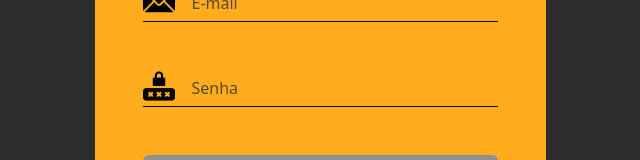
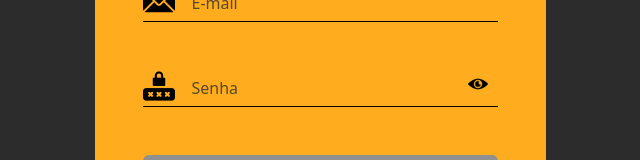
Before and after one commit to KaiqueIvo04/front-projeto-barbearia, a Vue app in the folder projeto-barbearia/: page /auth in a window 1280 px wide. Shown: the part 287-447 px from the top of the page, without its empty margins (320-960 px from the left). Built offline with nearby package versions, Linux system fonts and the light colour scheme; a web font is replaced by a local one.

Commit message:
ajustes login e requests(funcionarios)

```diff
--- a/projeto-barbearia/src/components/auth/LoginForm.vue
+++ b/projeto-barbearia/src/components/auth/LoginForm.vue
@@ -9,13 +9,14 @@
         <div class="container-fluid p-0">
             <div id="login-field" class="d-flex mb-5">
                 <img src="@svg/Email.svg" alt="E-mail">
-                <input v-model="userData.email" type="email" id="input-email" class="form-control" placeholder="E-mail"
-                    required>
+                <input v-model="userData.email" type="email" id="input-email" class="form-control" placeholder="E-mail" required>
             </div>
-            <div id="login-field" class="d-flex mb-5">
-                <img src="@svg/Password.svg" alt="E-mail">
-                <input v-model="userData.password" type="senha" id="input-senha" class="form-control"
-                    placeholder="Senha" required>
+            <div id="login-field" class="d-flex mb-5 position-relative">
+                <img src="@svg/Password.svg" alt="Senha">
+                <input :type="passwordFieldType" v-model="userData.password" id="input-senha" class="form-control" placeholder="Senha" required>
+                <button type="button" class="btn-show-password" @click="togglePasswordVisibility">
+                    <img :src="passwordIcon" alt="Mostrar/Esconder Senha">
+                </button>
             </div>
             <input id="login-button" type="submit" class="btn col-12" value="Entrar">
         </div>
@@ -23,40 +24,48 @@
     </form>
 </template>
 
+
 <script setup>
 import axios from '../../services/http.js';
-import { reactive } from 'vue';
+import { reactive, ref, computed } from 'vue';
 import { useAuth } from '@/stores/auth.js';
 import { useRouter } from 'vue-router';
 
-const auth = useAuth()
+import showPasswordIcon from '@svg/show.svg';
+import hidePasswordIcon from '@svg/hide.svg';
+
+const auth = useAuth();
 const router = useRouter();
 
 const userData = reactive({
     email: '',
     password: ''
-})
+});
+
+const passwordFieldType = ref('password');
+const passwordIcon = computed(() => (passwordFieldType.value === 'password' ? showPasswordIcon : hidePasswordIcon));
+
+function togglePasswordVisibility() {
+    passwordFieldType.value = passwordFieldType.value === 'password' ? 'text' : 'password';
+}
 
 async function login() {
     try {
         const { data } = await axios.post('/auth/login', userData);
         auth.setToken(data.token);
 
-        await auth.checkToken(); // Esta função deve atualizar o userType
+        await auth.checkToken();
 
         if (auth.userType === 'admin') router.push({ name: 'homeAdmin' });
         else if (auth.userType === 'employee') router.push({ name: 'homeEmployee' });
         else if (auth.userType === 'client') router.push({ name: 'homeClient' });
 
     } catch (error) {
+        alert(error?.response?.data.message);
         console.log(error?.response?.data);
     }
 }
-
-
-
 </script>
-
 <style scoped lang="scss">
 @import "@css/styles.scss";
 
@@ -95,6 +104,20 @@ async function login() {
     input:focus {
         box-shadow: none;
     }
+
+    .btn-show-password {
+        position: absolute;
+        right: 10px;
+        background: none;
+        border: none;
+        cursor: pointer;
+        padding: 0;
+    }
+
+    .btn-show-password img {
+        width: 20px;
+        height: 20px;
+    }
 }
 
 #login-button {
--- a/projeto-barbearia/src/components/employee/Requests.vue
+++ b/projeto-barbearia/src/components/employee/Requests.vue
@@ -88,7 +88,6 @@ const fetchServiceRequests = async () => {
         }
 
         serviceRequests.value = requests;
-        console.log(serviceRequests.value)
     } catch (error) {
         console.error('Erro ao buscar solicitações de serviço:', error);
     }
```
Also changed, not shown: projeto-barbearia/src/svg/hide.svg (added), projeto-barbearia/src/svg/show.svg (added).
